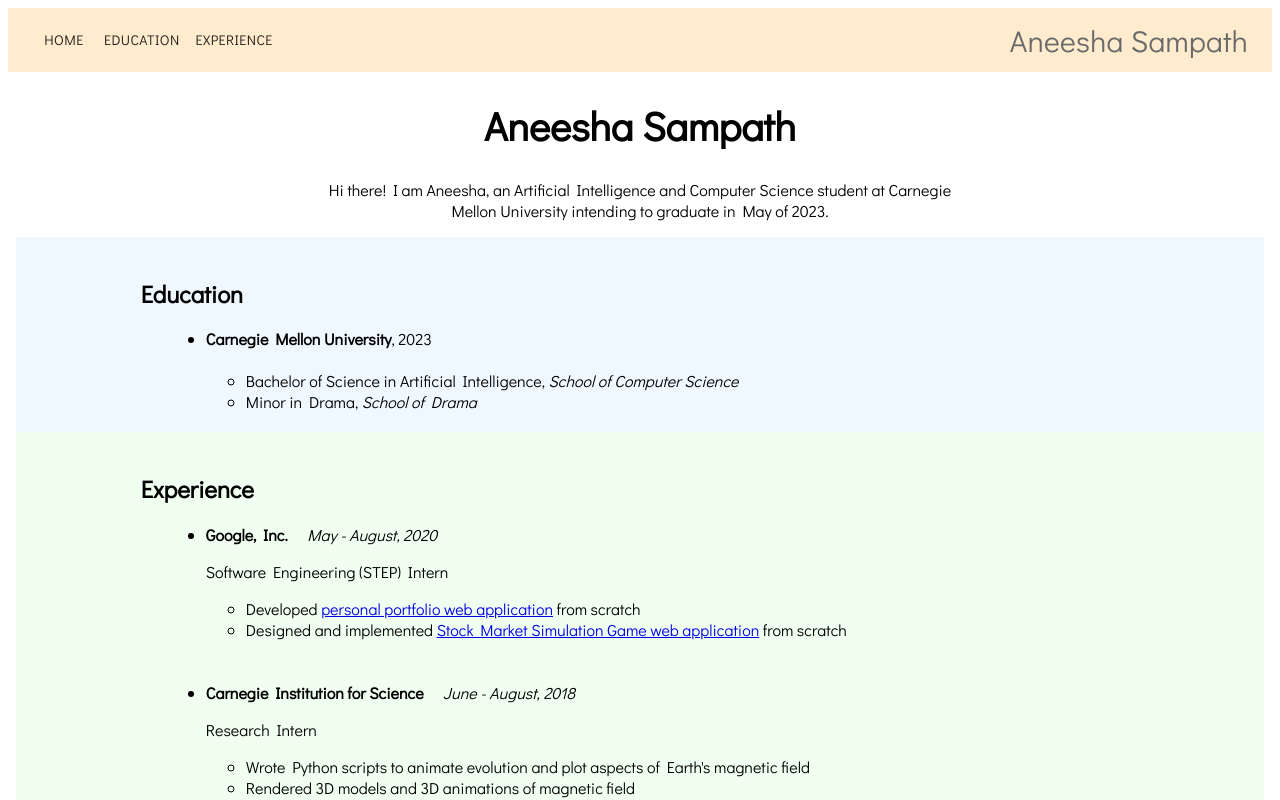
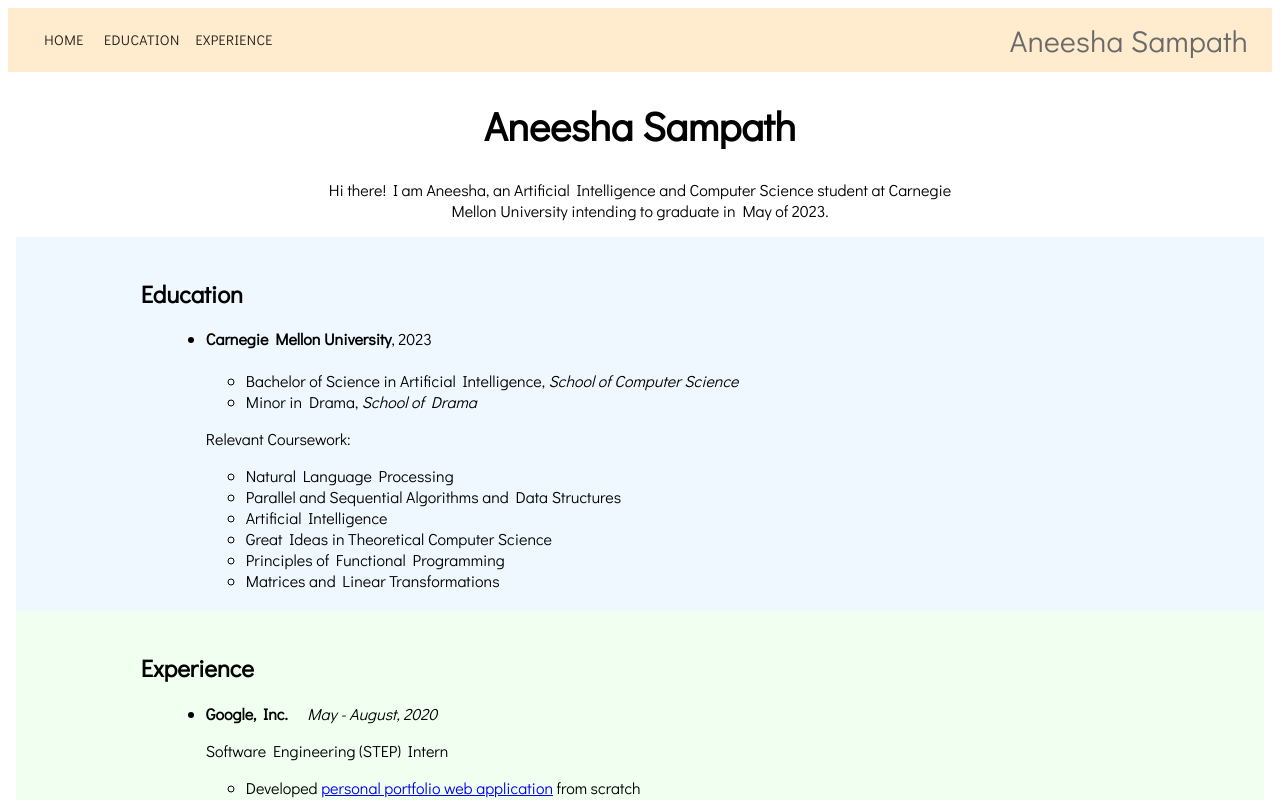
Before and after one commit to asam01/Personal-Website, a React (Create React App) app: page / in a window 1280 px wide. Shown: the top 800 px of the page. Built offline with nearby package versions, Linux system fonts and the light colour scheme.

Commit message:
Add coursework

```diff
--- a/src/pages/Education.jsx
+++ b/src/pages/Education.jsx
@@ -13,6 +13,16 @@ function Education () {
                     <li>Bachelor of Science in Artificial Intelligence, <i>School of Computer Science</i></li>
                     <li>Minor in Drama, <i>School of Drama</i></li>
                 </ul>
+
+                <p>Relevant Coursework:</p>
+                <ul>
+                    <li>Natural Language Processing</li>
+                    <li>Parallel and Sequential Algorithms and Data Structures</li>
+                    <li>Artificial Intelligence</li>
+                    <li>Great Ideas in Theoretical Computer Science</li>
+                    <li>Principles of Functional Programming</li>
+                    <li>Matrices and Linear Transformations</li>
+                </ul>
             </ul>
             <br/>
         </div>
```
